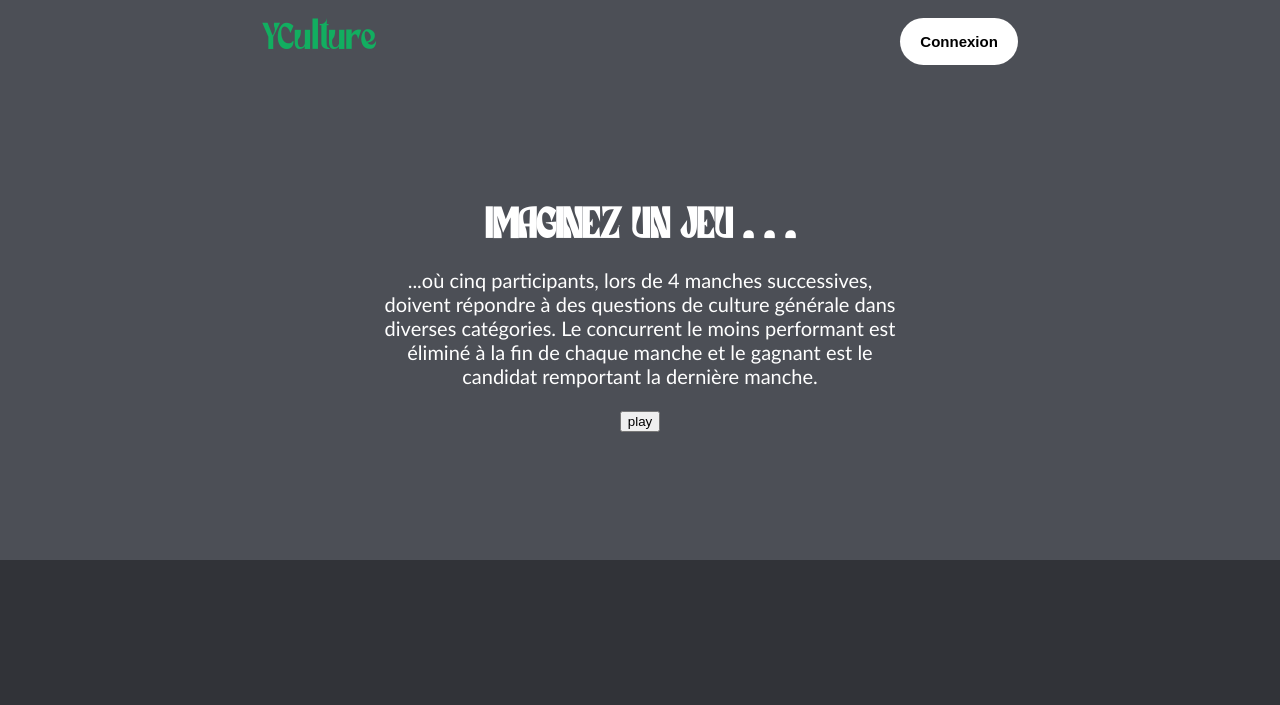
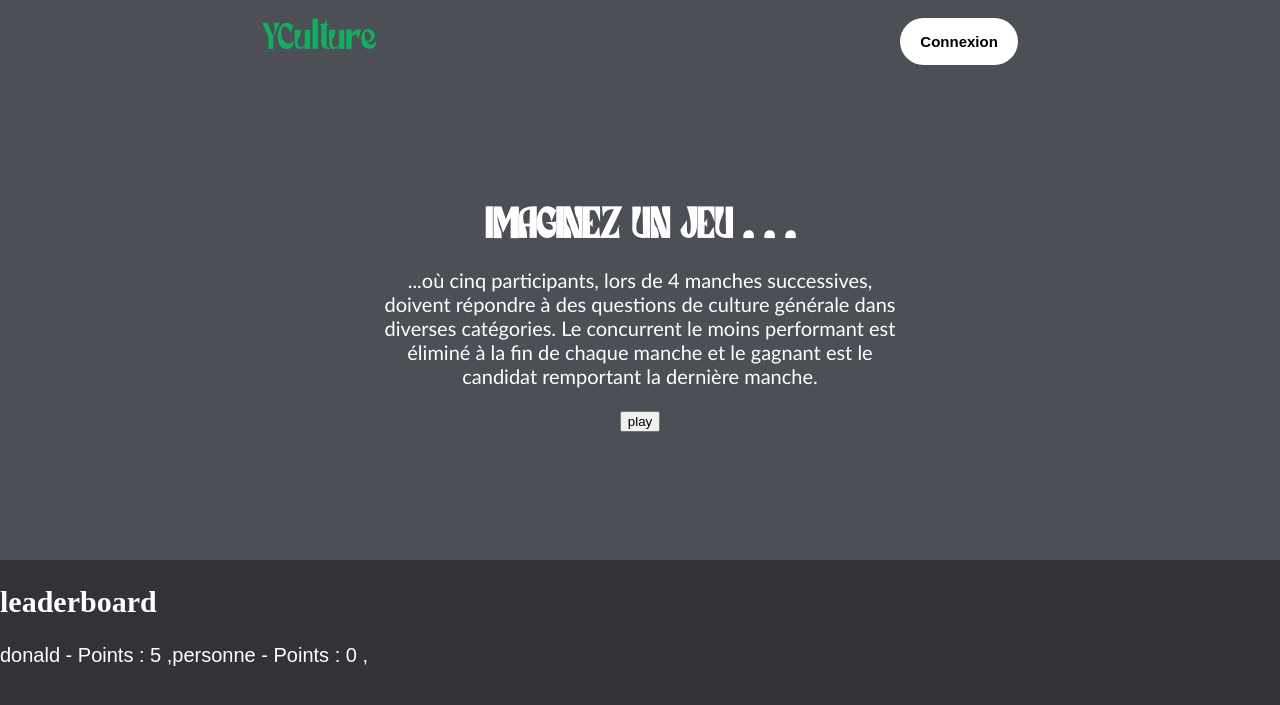
Before and after one commit to SulienP/projet_b2_dev, a Django app: page / in a window 1280 px wide. Shown: the top 705 px of the page. Run offline with Django 5.2, Linux system fonts and the light colour scheme; data comes from the database, SQL or seed files in the repository; both versions use the stored data as it was after the commit.

Commit message:
:sparkles: | add leaderboard

```diff
--- a/yculture/home/templates/home/index.html
+++ b/yculture/home/templates/home/index.html
@@ -27,4 +27,12 @@
             <button type="submit">play</button>
         </form>
     </div>
+    <div class="leaderboard">
+    <h2>leaderboard</h2>
+    <ul>
+        {% for player in players %}
+            <li>{{ player.username }} - Points : {{ player.point }}        ,</li>
+        {% endfor %}
+    </ul>
+    </div>
 {% endblock %}
--- a/yculture/home/views.py
+++ b/yculture/home/views.py
@@ -1,6 +1,8 @@
 from django.shortcuts import render
 from django.http import HttpResponse
 from django.contrib.auth import get_user_model
+
+from accounts.models import Player
 
 def index(request):
     if request.user.is_authenticated:
@@ -8,7 +10,9 @@ def index(request):
         current_user = User.objects.get(pk=request.user.pk)
         current_user.isInGame = False
         current_user.save()
-    return render(request, 'home/index.html')
+    players_ordered_by_points = Player.objects.all().order_by('-point')
+
+    return render(request, 'home/index.html',{'players': players_ordered_by_points})
 
 
 
```
Also changed, not shown: yculture/play/templates/play/play.html (+6 -5 lines), yculture/play/views.py (+11 -41 lines), yculture/db.sqlite3.
